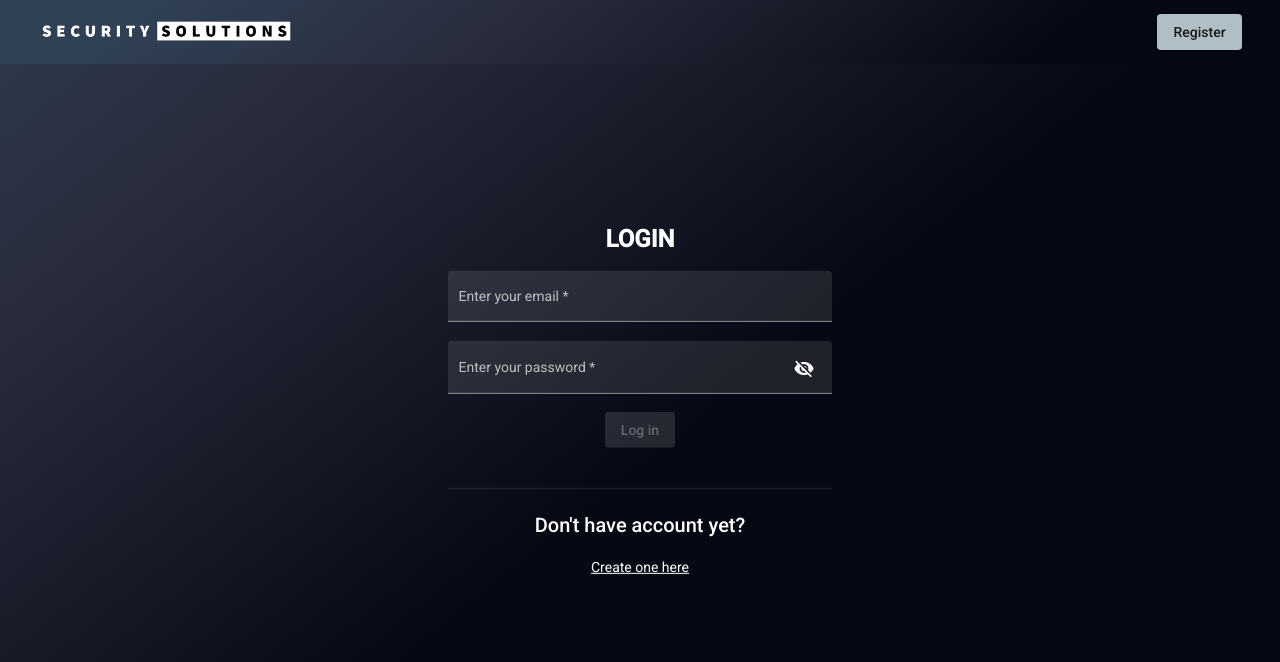
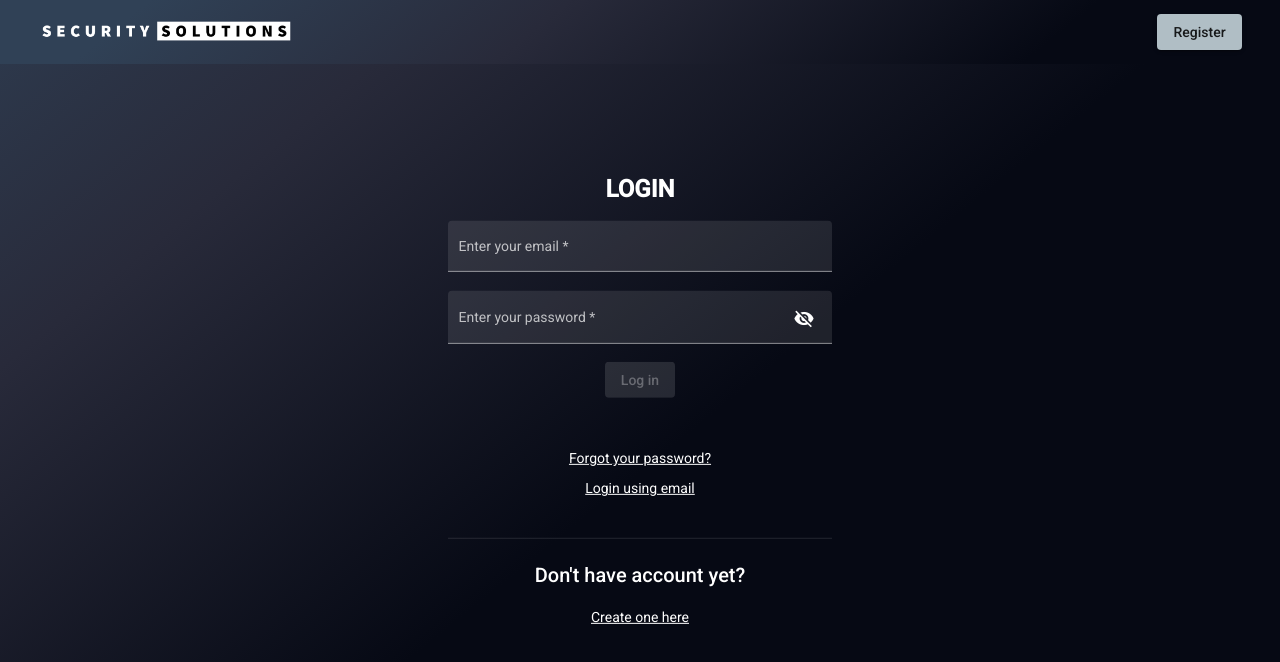
Before and after one commit to NenadBecanovic/PKI-sonar, an Angular app in the folder frontend/: page /login in a window 1280 px wide. Shown: the top 662 px of the page. Built offline with nearby package versions, Linux system fonts and the light colour scheme; no server answers.

Commit message:
style: rename component

```diff
--- a/frontend/src/app/app-routing.module.ts
+++ b/frontend/src/app/app-routing.module.ts
@@ -7,7 +7,7 @@ import {NewCertificateComponent} from "./new-certificate/components/new-certific
 import {RegisterComponent} from "./utils/auth/components/register/register.component";
 import { AccountValidationComponent } from './account-validation/components/account-validation.component';
 import { PageNotFoundComponent } from './utils/page-not-found/page-not-found.component';
-import { AccountRecoveryComponent } from './account-recovery/components/account-recovery.component';
+import { PasswordResetComponent } from './password-reset/components/password-reset.component';
 
 const routes: Routes = [
   {path: '', component: WelcomeComponent},
@@ -16,7 +16,7 @@ const routes: Routes = [
   {path: 'new', component: NewCertificateComponent},
   {path: 'register', component: RegisterComponent},
   {path: 'account-validation/:token', component: AccountValidationComponent},
-  {path: 'account-recovery/:token', component: AccountRecoveryComponent},
+  {path: 'password-reset/:token', component: PasswordResetComponent},
   {path: '**', component: PageNotFoundComponent},
 ];
 
--- a/frontend/src/app/app.module.ts
+++ b/frontend/src/app/app.module.ts
@@ -19,7 +19,7 @@ import {RegisterComponent} from "./utils/auth/components/register/register.compo
 import {AuthInterceptor} from "./utils/auth/auth.interceptor";
 import { AccountValidationComponent } from './account-validation/components/account-validation.component';
 import { PageNotFoundComponent } from './utils/page-not-found/page-not-found.component';
-import { AccountRecoveryComponent } from './account-recovery/components/account-recovery.component';
+import { PasswordResetComponent } from './password-reset/components/password-reset.component';
 
 @NgModule({
   declarations: [
@@ -34,7 +34,7 @@ import { AccountRecoveryComponent } from './account-recovery/components/account-
     RegisterComponent,
     AccountValidationComponent,
     PageNotFoundComponent,
-    AccountRecoveryComponent
+    PasswordResetComponent
   ],
   imports: [
     BrowserModule,
--- a/frontend/src/app/account-recovery/services/account-recovery.service.ts
+++ b/frontend/src/app/password-reset/services/password-reset.service.ts
@@ -8,7 +8,7 @@ import { ForgottenPasswordDto } from '../dtos/ForgottenPassword.dto';
 @Injectable({
   providedIn: 'root'
 })
-export class AccountRecoveryService {
+export class PasswordResetService {
 
   constructor(private _http: HttpClient, private router: Router) {
   }
--- a/frontend/src/app/utils/auth/components/login/login.component.html
+++ b/frontend/src/app/utils/auth/components/login/login.component.html
@@ -23,6 +23,12 @@
     <div class="col-xs-12 button-container">
       <button mat-raised-button class="mat-primary" (click)="onLogin()" [disabled]="!form.valid">Log in</button>
     </div>
+    <div class="register-question" style="margin-top: 50px;">
+      <a routerLink="">Forgot your password?</a>
+    </div>
+    <div class="register-question" style="margin-top: 10px;">
+      <a routerLink="">Login using email</a>
+    </div>
     <br>
     <br>
     <mat-divider></mat-divider>
```
Also changed, not shown: frontend/src/app/password-reset/components/password-reset.component.ts (renamed from frontend/src/app/account-recovery/components/account-recovery.component.ts, +6 -15 lines), frontend/src/app/password-reset/components/password-reset.component.css (renamed from frontend/src/app/account-recovery/components/account-recovery.component.css), frontend/src/app/password-reset/components/password-reset.component.html (renamed from frontend/src/app/account-recovery/components/account-recovery.component.html), frontend/src/app/password-reset/dtos/ForgottenPassword.dto.ts (renamed from frontend/src/app/account-recovery/dtos/ForgottenPassword.dto.ts), 1 other file (tests, documents, lock files or other folders).
